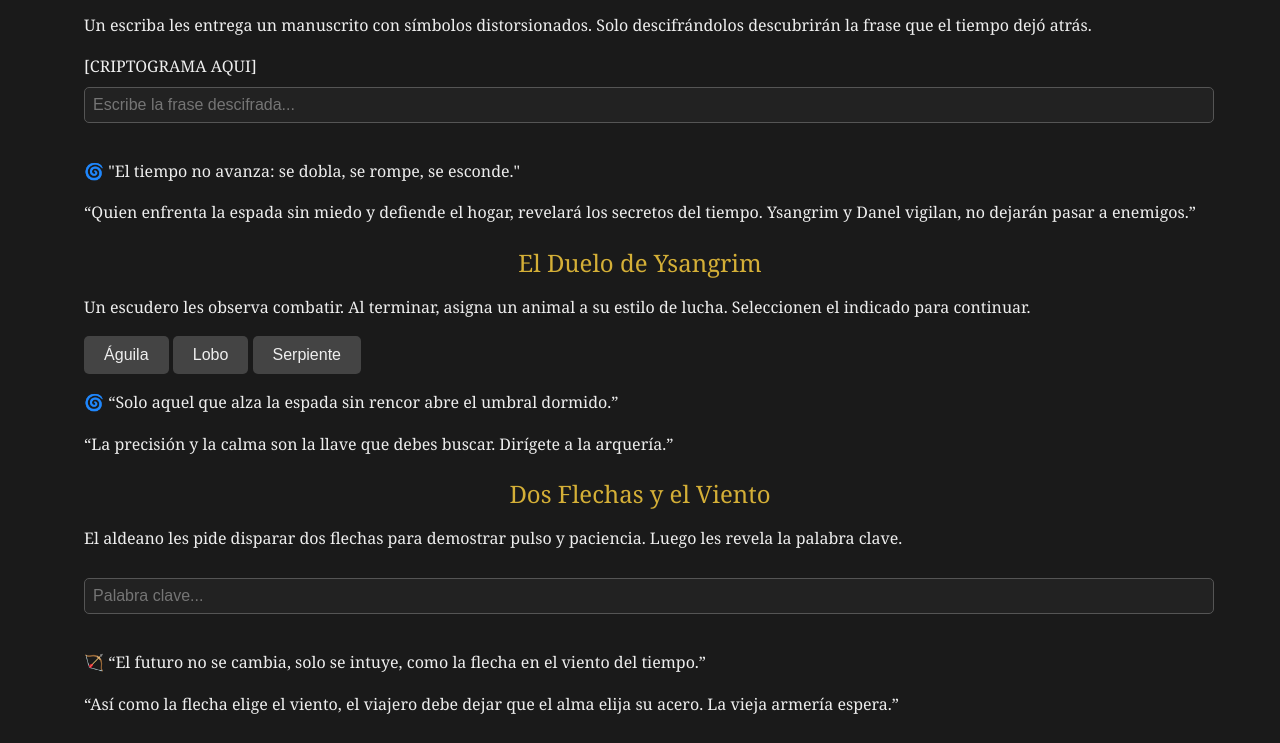
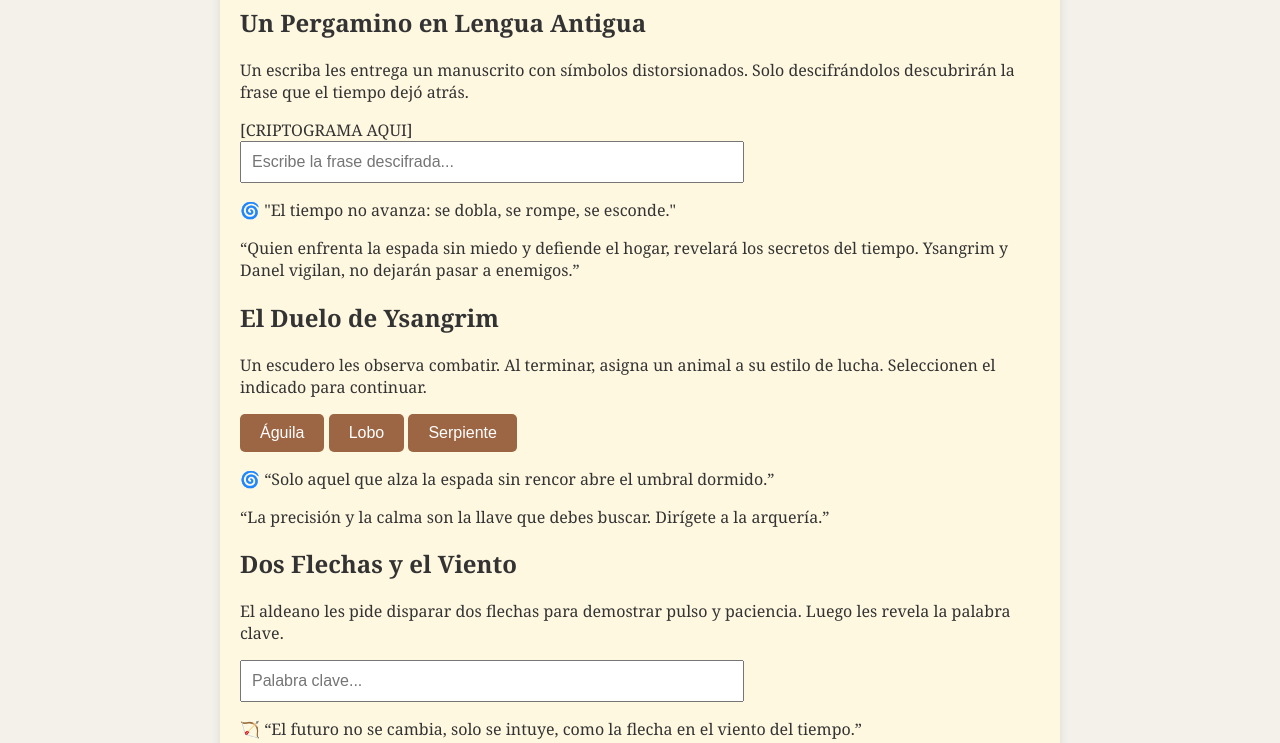
Before and after one commit to Khaedrozz-Useche/Pergamino-maldito, a plain HTML site: page index.html in a window 1280 px wide. Shown: the part 162-905 px from the top of the page. Drawn offline with Linux system fonts and the light colour scheme.

Commit message:
Update style.css

```diff
--- a/style.css
+++ b/style.css
@@ -1,79 +1,49 @@
 body {
-  background: #1a1a1a;
-  color: #eee;
-  font-family: 'Georgia', serif;
-  margin: 0;
-  padding: 0;
-  display: flex;
-  justify-content: center;
-  align-items: center;
-  min-height: 100vh;
+    font-family: 'Georgia', serif;
+    background: #f4f1ea;
+    color: #333;
+    margin: 0;
+    padding: 20px;
 }
-
-.container {
-  max-width: 700px;
-  background: #2c2c2c;
-  padding: 20px 30px;
-  border-radius: 10px;
-  box-shadow: 0 0 20px #6b6b6b;
+#app {
+    max-width: 800px;
+    margin: auto;
+    background: #fff8e1;
+    padding: 20px;
+    border-radius: 10px;
+    box-shadow: 0 0 10px rgba(0,0,0,0.1);
 }
-
-h1, h2 {
-  font-weight: normal;
-  margin-bottom: 1rem;
-  text-align: center;
-  color: #d4af37; /* dorado */
+h1 {
+    text-align: center;
+    font-size: 2em;
 }
-
-p {
-  line-height: 1.6;
-  margin-bottom: 1rem;
+.station {
+    margin: 20px 0;
 }
-
-.navigation {
-  display: flex;
-  justify-content: space-between;
-  margin-top: 20px;
+.input-section {
+    margin: 20px 0;
+    text-align: center;
 }
-
+input[type="text"] {
+    padding: 10px;
+    font-size: 1em;
+    width: 60%;
+}
 button {
-  background-color: #444;
-  border: none;
-  padding: 10px 20px;
-  color: #eee;
-  font-size: 1rem;
-  border-radius: 5px;
-  cursor: pointer;
-  transition: background-color 0.3s ease;
+    padding: 10px 20px;
+    font-size: 1em;
+    background: #9c6644;
+    color: white;
+    border: none;
+    cursor: pointer;
+    border-radius: 5px;
 }
-
-button:disabled {
-  background-color: #222;
-  cursor: not-allowed;
+button:hover {
+    background: #7f5539;
 }
-
-button:hover:not(:disabled) {
-  background-color: #d4af37;
-  color: #111;
+.output {
+    margin-top: 20px;
+    padding: 10px;
+    background: #fff3cd;
+    border-left: 5px solid #ffeeba;
 }
-
-img {
-  max-width: 100%;
-  margin: 20px 0;
-  border-radius: 10px;
-}
-
-input[type="text"] {
-  width: 100%;
-  padding: 8px;
-  font-size: 1rem;
-  margin: 10px 0 20px 0;
-  border-radius: 5px;
-  border: 1px solid #555;
-  background-color: #222;
-  color: #eee;
-}
-
-.center-text {
-  text-align: center;
-}
```
